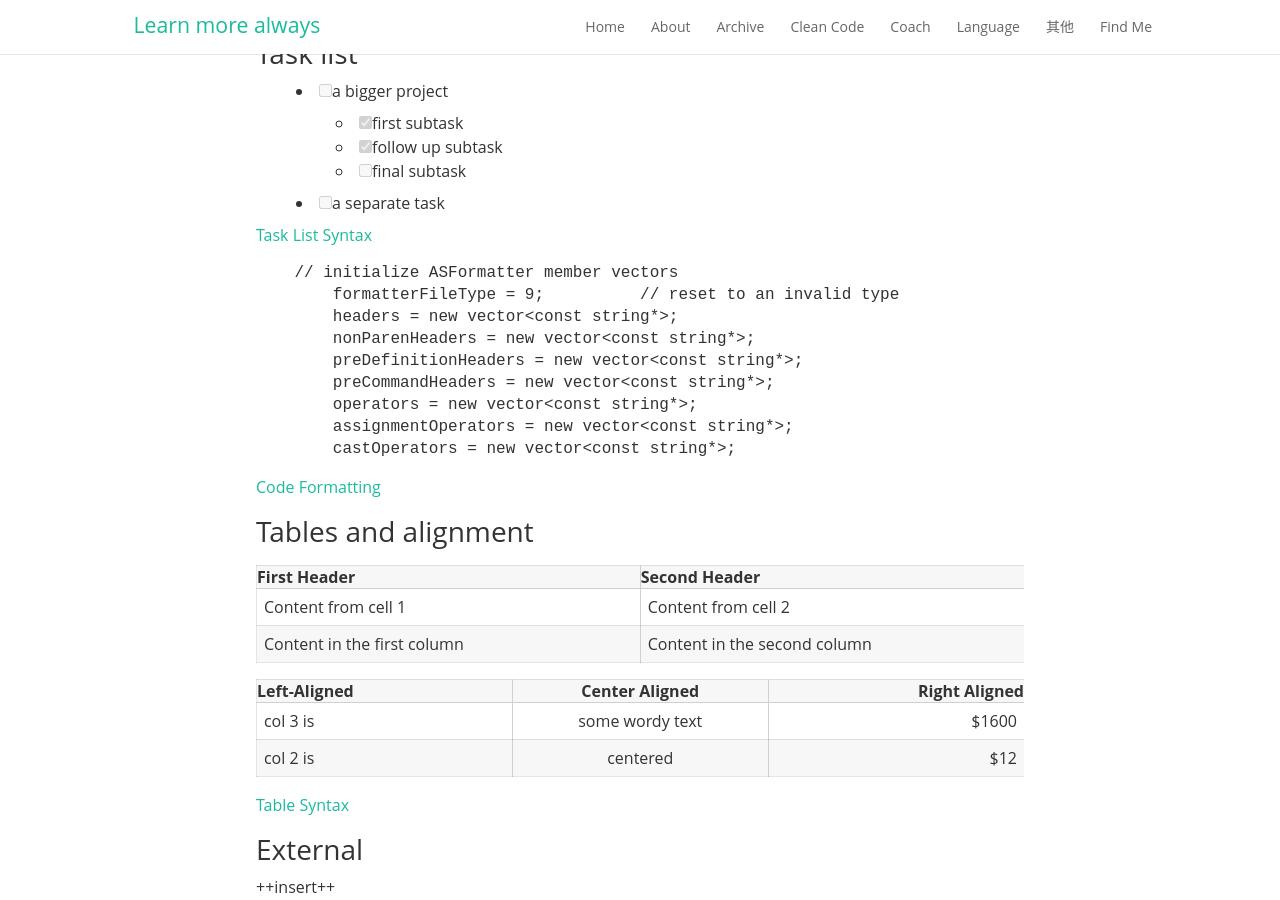
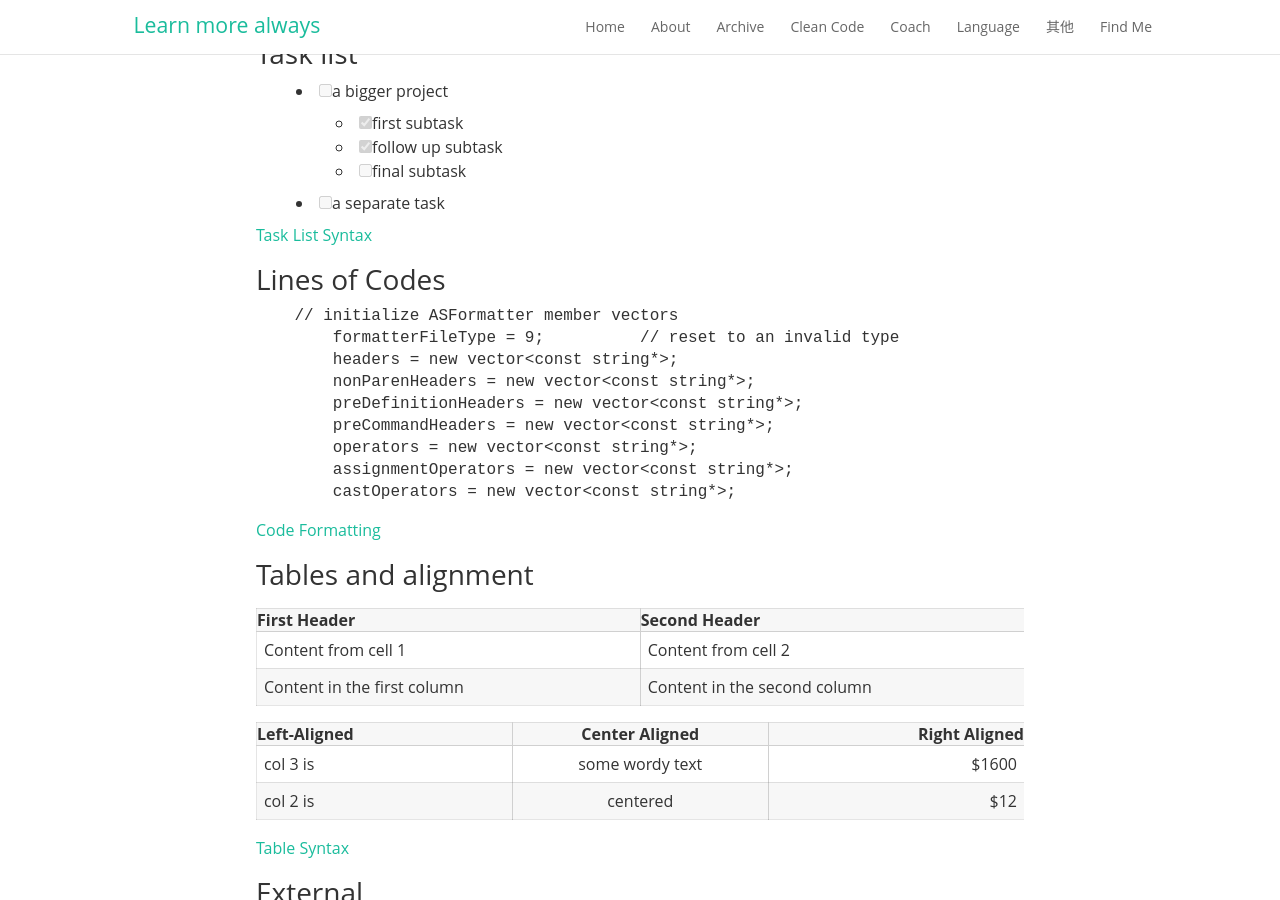
Before and after one commit to yzhang3beatit/yzhang3beatit.github.io, a Jekyll site: the page built from _posts/2016-01-22-How-to-write-MD-file.md, in a window 1280 px wide and 900 px high, scrolled down 5593 px. Built offline with Jekyll 4.4.1, drawn with Linux system fonts in a browser that asks for light colours; nearby versions of some CDN libraries; some web fonts are replaced; Markdown is read by kramdown in place of the engine named in the settings.

Commit message:
add one subject

````diff
--- a/_posts/2016-01-22-How-to-write-MD-file.md
+++ b/_posts/2016-01-22-How-to-write-MD-file.md
@@ -245,6 +245,7 @@ Use the `printf()` function.
 
 [Task List Syntax](https://help.github.com/articles/writing-on-github/#task-lists)
 
+### Lines of Codes
 
 ``` C++
     // initialize ASFormatter member vectors
````
